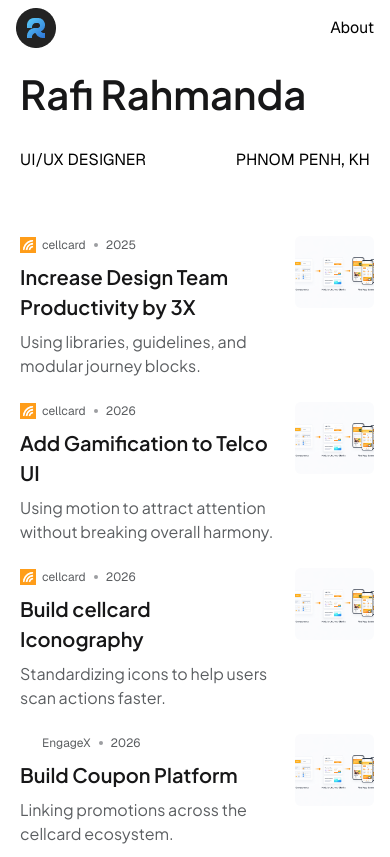
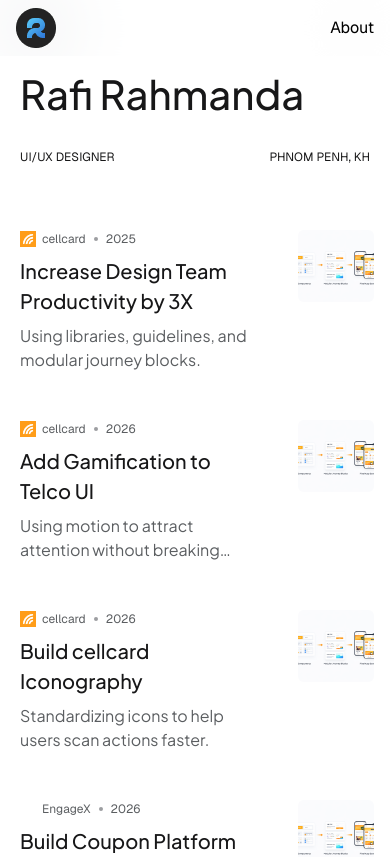
Before and after one commit to nicorobin28/portfolio-rafirahmanda-client-tekno-kreatif, a Next.js app: page / in a window 390 px wide. Shown: the top 857 px of the page. Built offline with nearby package versions, Linux system fonts and the light colour scheme.

Commit message:
update page card

```diff
--- a/app/(main)/page.tsx
+++ b/app/(main)/page.tsx
@@ -1,23 +1,29 @@
-import React from 'react'
-import Card from '@/app/component/card'
+import React from "react";
+import Card from "@/app/component/card";
+import Navbar from "@/app/component/navbar";
 const page = () => {
   return (
     <div>
-        <div className='w-full flex flex-col md:flex-row pt-[64px] pb-[64px] px-[20px] md:px-[120px] gap-[24px] '>
-          <div className='flex justify-between w-full items-start'>
-            <p className='text-[40px] md:text-[62px] font-semibold font-jakarta text-[#171718]'>
-              Rafi Rahmanda
-            </p>
-          </div>
+      <Navbar />
+      <div className="w-full flex flex-col md:flex-row pt-[64px] pb-[64px] px-[20px] md:px-[120px] gap-[24px] ">
+        <div className="flex justify-between w-full items-start">
+          <p className="text-[40px] md:text-[62px] font-medium font-jakarta text-[#171718]">
+            Rafi Rahmanda
+          </p>
+        </div>
 
-           <div className='flex justify-between items-end h-auto md:h-[77px] font-roboto-mono '>
-              <p className="text-black text-[12px]md:text-[24px] w-auto md:w-[270px] md:pl-9 font-roboto-mono">UI/UX DESIGNER</p>
-                <p className="text-black text-[12px]text-[24px] w-auto md:w-[270px] font-roboto-mono">PHNOM PENH, KH</p>
-          </div>
+        <div className="flex justify-between items-end h-auto md:h-[77px] font-roboto-mono ">
+          <p className="text-[#171718] text-[12px] md:text-[24px]  w-auto md:w-[270px] md:pl-9 font-roboto-mono">
+            UI/UX DESIGNER
+          </p>
+          <p className="text-[#171718] text-[12px] md:text-[24px] w-auto md:w-[270px] font-roboto-mono">
+            PHNOM PENH, KH
+          </p>
         </div>
-       <Card/>
+      </div>
+      <Card />
     </div>
-  )
-}
+  );
+};
 
-export default page
+export default page;
--- a/app/component/card.tsx
+++ b/app/component/card.tsx
@@ -16,14 +16,11 @@ const card = () => {
   };
 
   const card: data[] = [
-
     {
       id: 1,
       img: "/home1.png",
       desc: {
-        icon: (
-          <Image src="/icon1.png" alt="Icon" width={16} height={16} />
-        ),
+        icon: <Image src="/icon1.png" alt="Icon" width={16} height={16} />,
         name: "cellcard",
         year: "2025",
       },
@@ -34,22 +31,19 @@ const card = () => {
       id: 2,
       img: "/home1.png",
       desc: {
-        icon: (
-           <Image src="/icon1.png" alt="Icon" width={16} height={16} />
-        ),
+        icon: <Image src="/icon1.png" alt="Icon" width={16} height={16} />,
         name: "cellcard",
         year: "2026",
       },
       title: "Add Gamification to Telco UI ",
-      subtitle: "Using motion to attract attention without breaking overall harmony. ",
+      subtitle:
+        "Using motion to attract attention without breaking overall harmony. ",
     },
     {
       id: 3,
       img: "/home1.png",
       desc: {
-        icon: (
-           <Image src="/icon1.png" alt="Icon" width={16} height={16} />
-        ),
+        icon: <Image src="/icon1.png" alt="Icon" width={16} height={16} />,
         name: "cellcard",
         year: "2026",
       },
@@ -102,9 +96,7 @@ const card = () => {
       id: 5,
       img: "/home1.png",
       desc: {
-        icon: (
-          <Image src="/icon2.png" alt="Icon" width={16} height={16} />
-        ),
+        icon: <Image src="/icon2.png" alt="Icon" width={16} height={16} />,
         name: "Quickbill",
         year: "2025",
       },
@@ -115,9 +107,7 @@ const card = () => {
       id: 6,
       img: "/home1.png",
       desc: {
-        icon: (
-          <Image src="/icon3.png" alt="Icon" width={16} height={16} />
-        ),
+        icon: <Image src="/icon3.png" alt="Icon" width={16} height={16} />,
         name: "1Engage",
         year: "2024",
       },
@@ -128,9 +118,7 @@ const card = () => {
       id: 7,
       img: "/home1.png",
       desc: {
-        icon: (
-         <Image src="/icon3.png" alt="Icon" width={16} height={16} />
-        ),
+        icon: <Image src="/icon3.png" alt="Icon" width={16} height={16} />,
         name: "1Engage",
         year: "2024",
       },
@@ -183,8 +171,7 @@ const card = () => {
 
   return (
     <div className="flex px-4 md:px-[120px] pb-5 ">
-
-      <main className="grid grid-cols-1 md:grid-cols-4 grid-rows-auto gap-6 justify-center">
+      <main className="grid grid-cols-1 md:grid-cols-4 grid-rows-auto md:gap-6 justify-center">
         {/* CARD MD-LG */}
         {card.map((item) => (
           <div
@@ -193,12 +180,7 @@ const card = () => {
           >
             {/* Image */}
             <div className="w-[236px] h-[162px] rounded-[8px] bg-[#F1F1F2] text-red-400">
-              <Image
-                src={item.img}
-                alt={item.title}
-                width={236}
-                height={162}
-              />
+              <Image src={item.img} alt={item.title} width={236} height={162} />
             </div>
 
             {/* Desc */}
@@ -227,7 +209,7 @@ const card = () => {
 
             {/* Title */}
             <div className="text-[#171718] font-jakarta px-[4px] group-hover:underline ">
-              <h1 className="font-semibold text-[26px] line-clamp-2">
+              <h1 className="font-medium text-[26px] line-clamp-2">
                 {item.title}
               </h1>
             </div>
@@ -240,7 +222,7 @@ const card = () => {
             {/* Read More */}
             <div
               className="hidden underline group-hover:flex items-center text-[#171718]
-                    px-[4px] font-roboto-mono font-semibold gap-2 pt-6"
+                    px-[4px] font-roboto-mono font-medium gap-2 pt-6"
             >
               <h1>Read More</h1>
               <svg
@@ -256,15 +238,15 @@ const card = () => {
                 />
               </svg>
             </div>
-
           </div>
         ))}
 
         {/* CARD SM (MOBILE) */}
+        <div className="flex md:hidden flex-col gap-[48px] justify-center">
           {card.map((item) => (
             <div
               key={item.id}
-            className="md:hidden flex gap-4 w-full cursor-pointer group"
+              className="md:hidden flex gap-8  w-full cursor-pointer group"
             >
               <div className="flex flex-col gap-2 w-full">
                 {/* Desc */}
@@ -293,7 +275,7 @@ const card = () => {
 
                 {/* Title */}
                 <div className="text-[#171718] font-jakarta px-[4px] group-hover:underline ">
-                <h1 className="font-semibold text-[20px] line-clamp-2">
+                  <h1 className="font-medium text-[20px] line-clamp-2">
                     {item.title}
                   </h1>
                 </div>
@@ -306,7 +288,7 @@ const card = () => {
                 {/* Read More */}
                 <div
                   className="hidden underline group-hover:flex items-center text-[#171718]
-                    px-[4px] font-roboto-mono font-semibold gap-2 pt-6"
+                    px-[4px] font-roboto-mono font-medium gap-2 pt-6"
                 >
                   <h1>Read More</h1>
                   <svg
@@ -329,17 +311,18 @@ const card = () => {
                 <img
                   src={item.img}
                   alt={item.title}
-                className="w-full h-full object-cover"
+                  className=" w-full h-full object-cover"
                 />
               </div>
             </div>
           ))}
+        </div>
         <div className=" md:hidden justify-between text-center items-center ">
-          <p className ="md:hidden text-[#5B5E61] font-jakarta  pb-5">That’s all for now!</p>
+          <p className="md:hidden text-[#5B5E61] font-jakarta  pb-5">
+            That’s all for now!
+          </p>
         </div>
       </main>
-
-
     </div>
   );
 };
```
Lines whose indentation alone changed are shown as unchanged.
